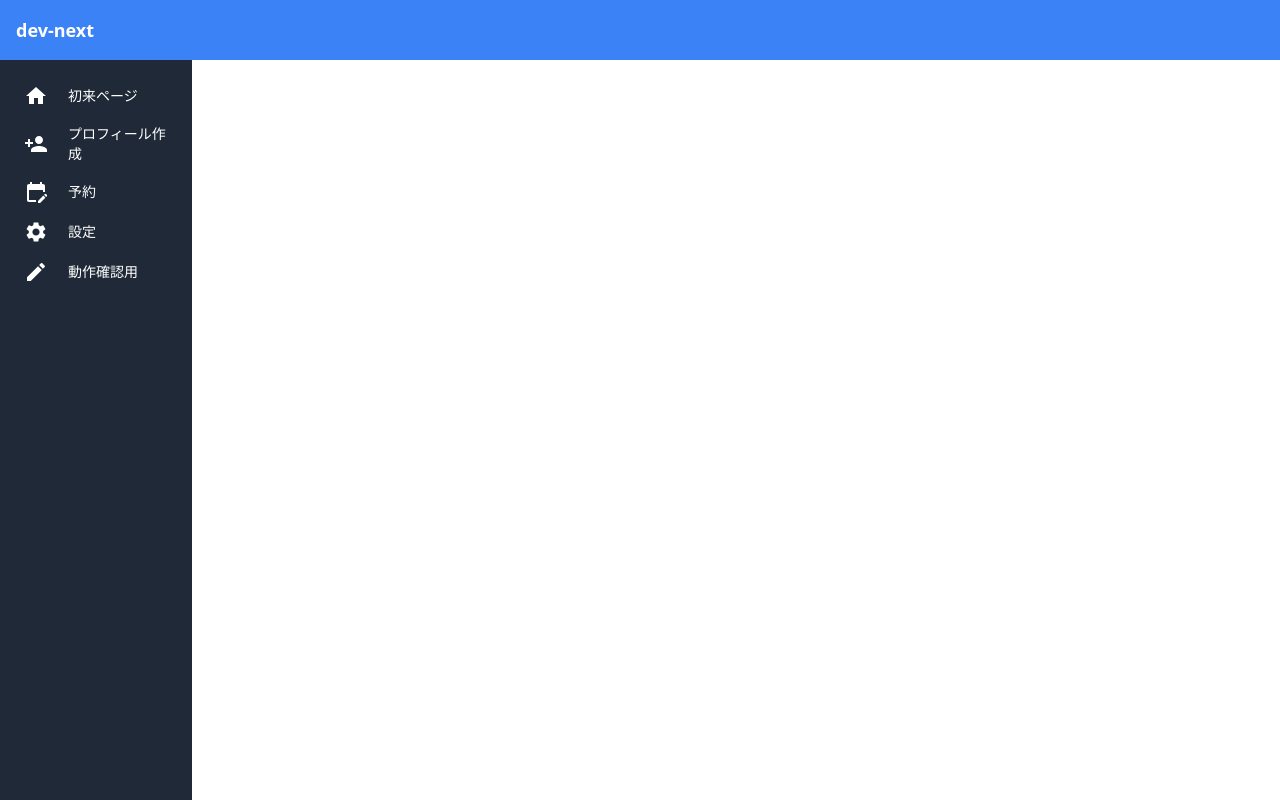
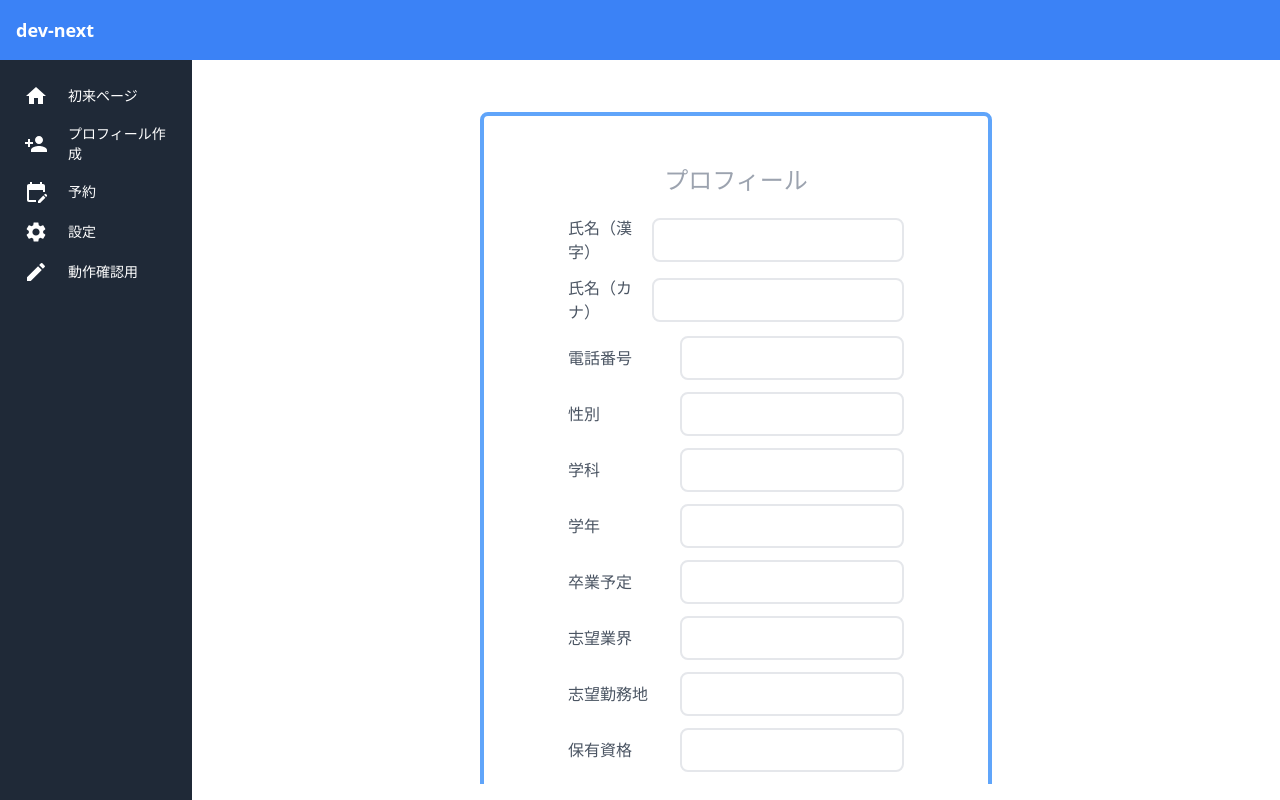
Before and after one commit to Aruche-code/dev-pathway, a Next.js app in the folder frontend/: page /profile in a window 1280 px wide. Built offline with nearby package versions, Linux system fonts and the light colour scheme.

Commit message:
profile(未完成)

```diff
--- a/frontend/src/pages/profile.jsx
+++ b/frontend/src/pages/profile.jsx
@@ -1,16 +1,57 @@
 //トップレベルのプロフィールコンポーネント
-import AppBar from "../components/AppBar";
-import Sidebar from "../components/Sidebar";
 import React from "react";
+import Layout from '../components/layouts';
 
 export default function profile() {
   return (
-    <div className="flex flex-col h-screen">
-      <AppBar />
-      <div className="flex flex-1 overflow-hidden">
-        <Sidebar />
-        <div className="flex flex-col flex-1 p-4 overflow-auto"></div>
-      </div>
-    </div>
+    <Layout>
+      <main className="flex flex-col flex-1 p-4 overflow-auto items-center">
+        <div className="mt-5 flex flex-col items-center w-6/12 py-2 border-4 border-blue-400 rounded-lg">
+          <h1 className="mt-10 text-2xl text-gray-400 font-banana">プロフィール</h1>
+          <div className="flex items-center mt-5 w-8/12">
+            <label className="text-gray-600 w-1/4">氏名（漢字）</label>
+            <input className="p-2 border-2 rounded-lg w-3/4 px-10" />
+          </div>
+          <div className="flex items-center mt-3 w-8/12">
+            <label className="text-gray-600 w-1/4">氏名（カナ）</label>
+            <input className="p-2 border-2 rounded-lg w-3/4 px-10" />
+          </div>
+          <div className="flex items-center mt-3 w-8/12">
+            <label className="text-gray-600 w-1/3">電話番号</label>
+            <input className="p-2 border-2 rounded-lg w-2/3 px-10" />
+          </div>
+          <div className="flex items-center mt-3 w-8/12">
+            <label className="text-gray-600 w-1/3">性別</label>
+            <input className="p-2 border-2 rounded-lg w-2/3 px-10" />
+          </div>
+          <div className="flex items-center mt-3 w-8/12">
+            <label className="text-gray-600 w-1/3">学科</label>
+            <input className="p-2 border-2 rounded-lg w-2/3 px-10" />
+          </div>
+          <div className="flex items-center mt-3 w-8/12">
+            <label className="text-gray-600 w-1/3">学年</label>
+            <input className="p-2 border-2 rounded-lg w-2/3 px-10" />
+          </div>
+          <div className="flex items-center mt-3 w-8/12">
+            <label className="text-gray-600 w-1/3">卒業予定</label>
+            <input className="p-2 border-2 rounded-lg w-2/3 px-10" />
+          </div>
+          <div className="flex items-center mt-3 w-8/12">
+            <label className="text-gray-600 w-1/3">志望業界</label>
+            <input className="p-2 border-2 rounded-lg w-2/3 px-10" />
+          </div>
+          <div className="flex items-center mt-3 w-8/12">
+            <label className="text-gray-600 w-1/3">志望勤務地</label>
+            <input className="p-2 border-2 rounded-lg w-2/3 px-10" />
+          </div>
+          <div className="flex items-center mt-3 w-8/12">
+            <label className="text-gray-600 w-1/3">保有資格</label>
+            <input className="p-2 border-2 rounded-lg w-2/3 px-10" />
+          </div>
+
+          <button className="flex items-center px-20 py-3 text-center text-white bg-blue-600 rounded-xl hover:bg-blue-700 mt-7 mb-4">確認する</button>
+        </div>
+      </main>
+    </Layout>
   );
 }
```
